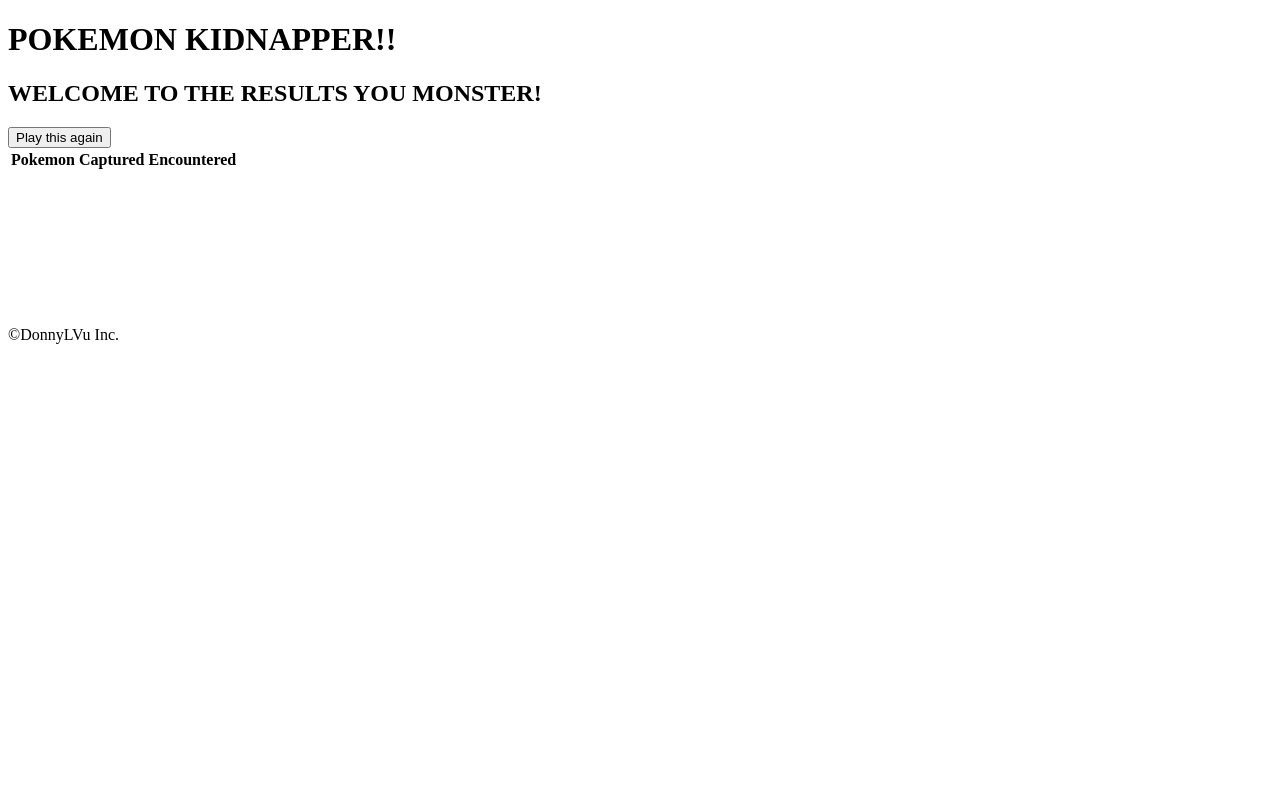
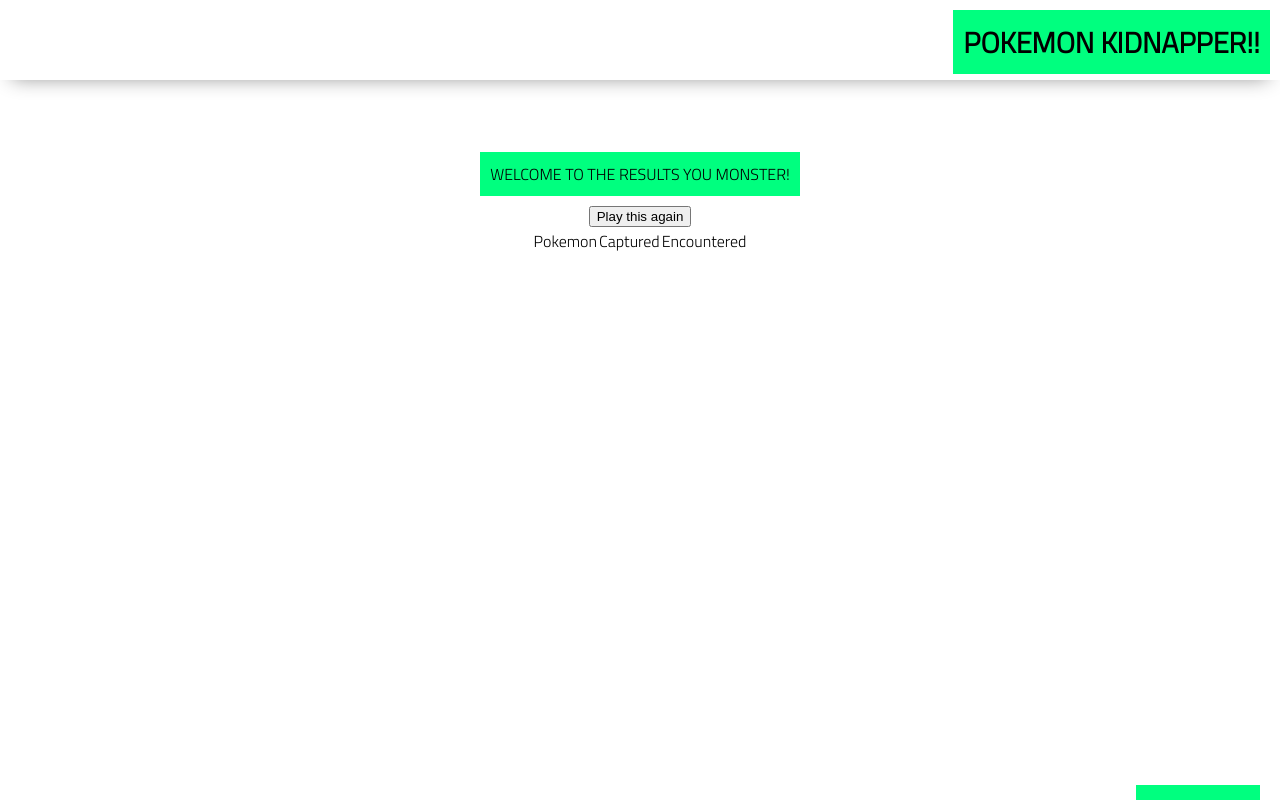
Before and after one commit to DonnyLVu/labi-11-pokemon-catcher, a plain HTML site: page results/index.html in a window 1280 px wide. Drawn offline with nearby package versions, Linux system fonts and the light colour scheme; files that its build step writes are made by us from their sources.

Commit message:
add pathing issue fixes

```diff
--- a/app.js
+++ b/app.js
@@ -79,7 +79,7 @@ function initialize() {
 function renderView() {
     if (ballsLeft === 0){
         alert (`You ran out of master balls!`);
-        window.location.href = '../results/index.html';
+        window.location.href = './results/index.html';
     } else {
         ballsLeft--;
         nextButton.classList.add('hidden');
--- a/results/index.html
+++ b/results/index.html
@@ -6,24 +6,30 @@
     <meta name="viewport" content="width=device-width, initial-scale=1.0">
     <meta http-equiv="X-UA-Compatible" content="ie=edge">
     <link href="https://fonts.googleapis.com/css2?family=Titillium+Web:wght@300&display=swap" rel="stylesheet">
-
+    <link rel="stylesheet" href="styles/results.css">
     <script src="https://cdn.jsdelivr.net/npm/chart.js@2.9.3/dist/Chart.min.js"></script>
-
-
+    <link rel="stylesheet" href="../styles/reset.css">
+        <link rel="stylesheet" href="../styles/style.css">
+    <link rel="stylesheet" href="../styles/home.css">
     <title>RESULTS</title>
 </head>
 
 <body>
     <header>
-        <h1>POKEMON KIDNAPPER!!</h1>
-            <h2>
-                WELCOME TO THE RESULTS YOU MONSTER!
-            </h2>
+        <h2>
+            POKEMON KIDNAPPER!!
+
+        </h2>
+
+
+
         </div>
     </header>
+
     <main>
         <section id=results>
             <table>
+                <span class="WELCOME">WELCOME TO THE RESULTS YOU MONSTER!</span>
                 <button>Play this again</button>
                 <thead>
                     <tr>
@@ -36,7 +42,7 @@
             </table>
         </section>
         <section id="chart">
-            <canvas id="myChart"></canvas>
+            <canvas id="myChart" width="200" height="100"></canvas>
         </section>
 
     </main>
@@ -44,7 +50,7 @@
         <div class="copy gutter-right">&copy;DonnyLVu Inc.</div>
     </footer>
 
-    <script type="module" src="/results/results.js"></script>
+    <script type="module" src="./results.js"></script>
 </body>
 
 </html>
--- a/styles/results.css
+++ b/styles/results.css
@@ -0,0 +1,29 @@
+header {
+    display: flex;
+    flex-direction: row;
+    justify-content: center;
+    align-content: center;
+    align-items: flex-start;
+}
+
+.WELCOME {
+
+    display: flex;
+    flex-direction: row;
+    flex-wrap: nowrap;
+    justify-content: space-around;
+    align-content: center;
+    align-items: flex-start;
+
+}
+.WELCOME {
+    background-color: springgreen;
+    margin: 10px;
+    padding: 10px;
+}
+
+.threeHead{
+    background-color: springgreen;
+    margin: 10px;
+    padding: 10px;
+}
```
